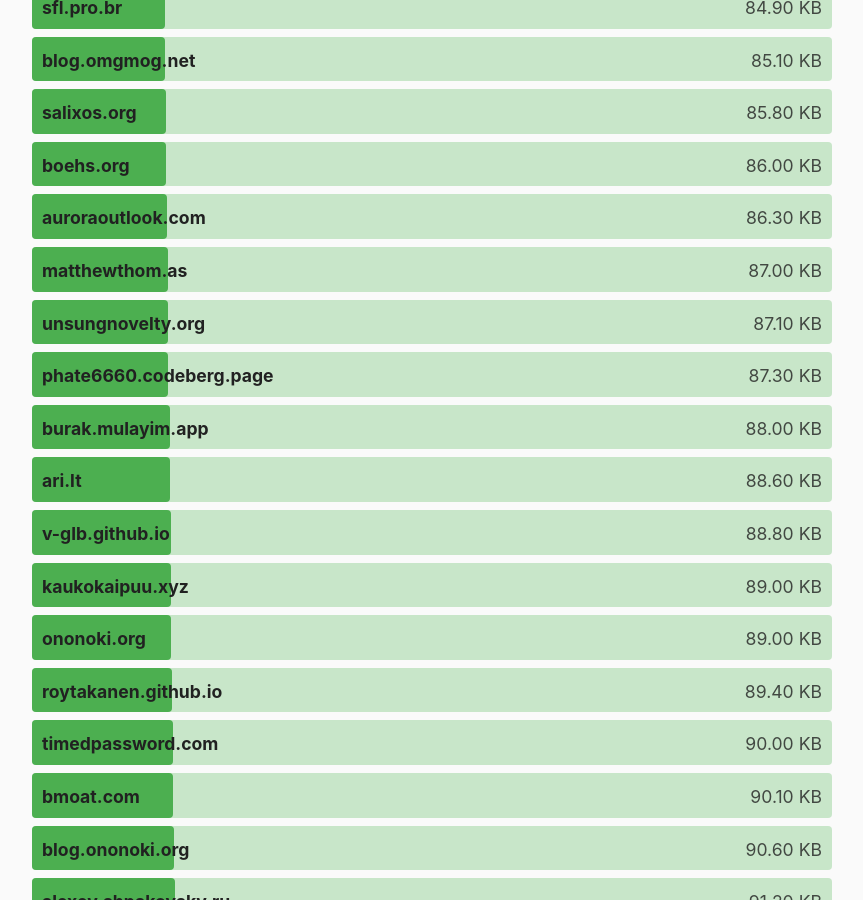
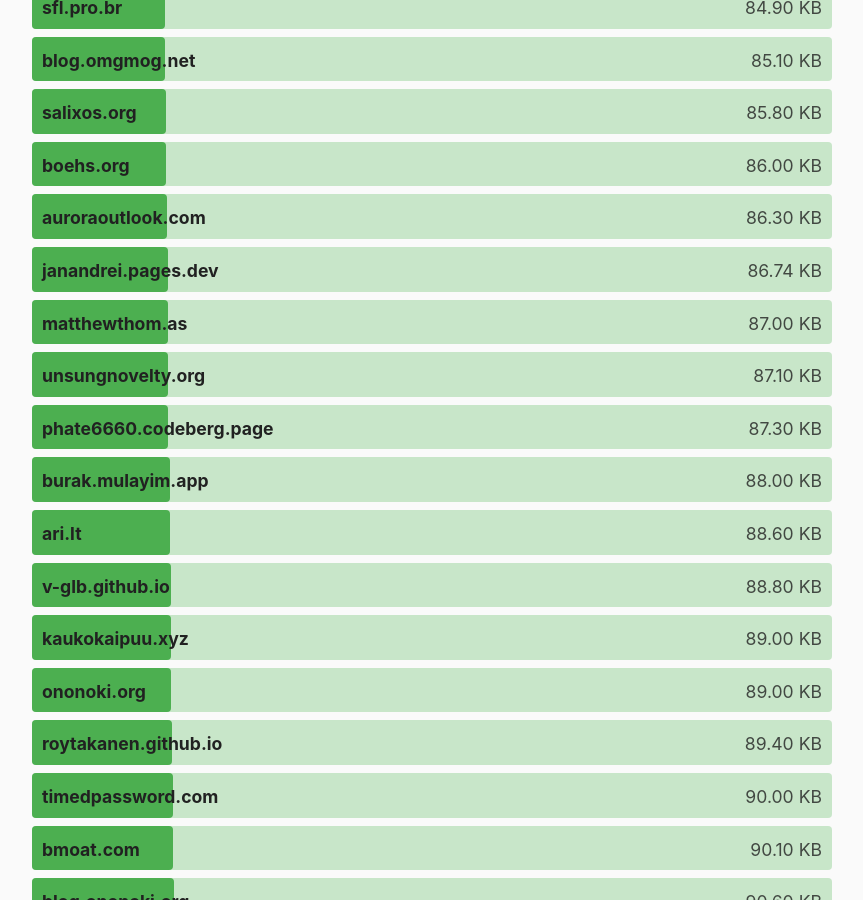
Before and after one commit to kevquirk/512kb.club, a Jekyll site: the page built from index.md, in a window 1280 px wide and 900 px high, scrolled down 21677 px. Shown: the whole window, without its empty margins (208-1071 px from the left). Built offline with Jekyll 4.4.1, drawn with Linux system fonts in a browser that asks for light colours.

Commit message:
Update sites.yml

```diff
--- a/_data/sites.yml
+++ b/_data/sites.yml
@@ -1,3 +1,8 @@
+- domain: janandrei.pages.dev
+  url: https://janandrei.pages.dev/
+  size: 86.74
+  last_checked: 2024-01-30
+
 - domain: 0chris.com
   url: https://www.0chris.com/
   size: 4.3
```
